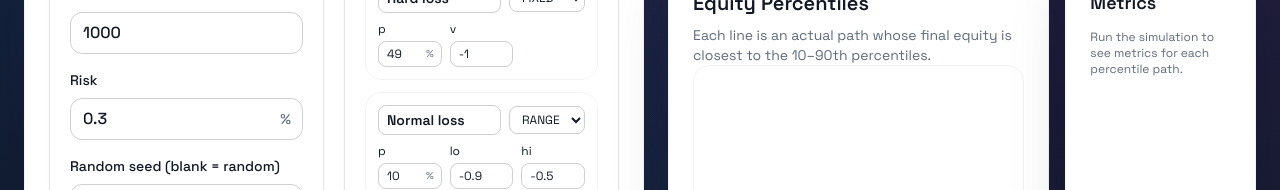
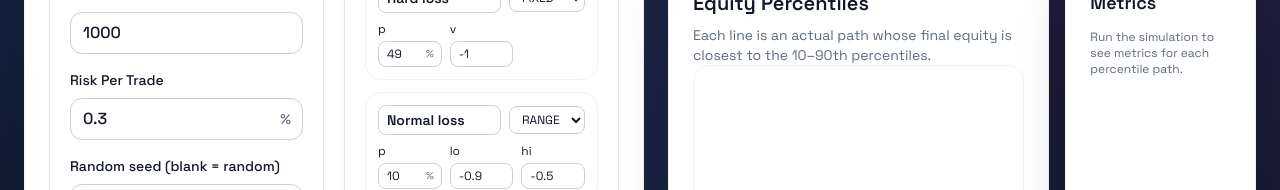
Before and after one commit to reno5757/monte_carlo, a Next.js app: page / in a window 1280 px wide. Shown: the part 438-628 px from the top of the page. Built offline with nearby package versions, Linux system fonts and the light colour scheme.

Commit message:
Update page.tsx

```diff
--- a/app/page.tsx
+++ b/app/page.tsx
@@ -1185,7 +1185,7 @@ export default function Home() {
                     />
                   </label>
                   <label className="flex flex-col gap-2 text-sm font-medium">
-                    Risk
+                    Risk Per Trade
                     <div className="relative">
                       <input
                         className="w-full rounded-xl border border-black/10 bg-transparent py-2 pl-3 pr-8 text-base"
```
